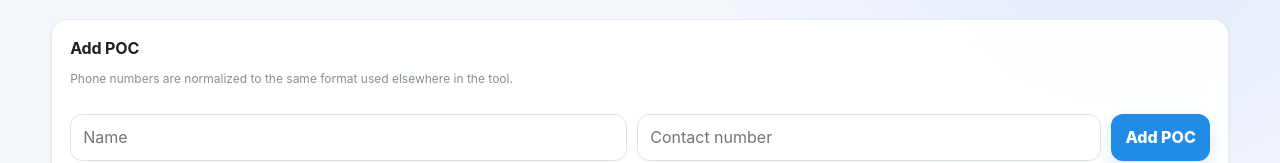
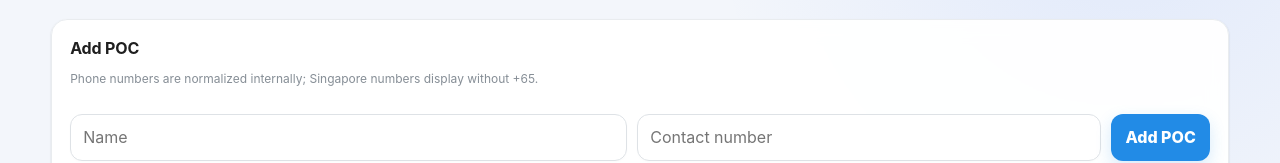
Before and after one commit to aqideh/volmessagetool, a Next.js app: page /pocs in a window 1280 px wide. Shown: the part 169-332 px from the top of the page. Built offline with nearby package versions, Linux system fonts and the light colour scheme.

Commit message:
fix: hide Singapore country code in POC directory

```diff
--- a/app/pocs/page.tsx
+++ b/app/pocs/page.tsx
@@ -3,7 +3,7 @@
 import { useEffect, useMemo, useState, type FormEvent } from "react";
 import { db } from "@/lib/db";
 import { titleCaseName } from "@/lib/name";
-import { normalizePhone } from "@/lib/phone";
+import { displayPhone, normalizePhone } from "@/lib/phone";
 import type { PocRecord } from "@/lib/types";
 
 const now = () => new Date().toISOString();
@@ -28,7 +28,7 @@ export default function PocDirectoryPage() {
   const filtered = useMemo(() => {
     const q = query.trim().toLocaleLowerCase("en-SG");
     if (!q) return pocs;
-    return pocs.filter((poc) => `${poc.name} ${poc.phone}`.toLocaleLowerCase("en-SG").includes(q));
+    return pocs.filter((poc) => `${poc.name} ${displayPhone(poc.phone)}`.toLocaleLowerCase("en-SG").includes(q));
   }, [pocs, query]);
 
   async function addPoc(event: FormEvent) {
@@ -46,7 +46,7 @@ export default function PocDirectoryPage() {
 
   function beginEdit(poc: PocRecord) {
     setEditingId(poc.id);
-    setEditForm({ name: poc.name, phone: poc.phone });
+    setEditForm({ name: poc.name, phone: displayPhone(poc.phone) });
     setNotice("");
   }
 
@@ -88,7 +88,7 @@ export default function PocDirectoryPage() {
       <div className="stack">
         <section className="panel">
           <div className="split">
-            <div><h2>Add POC</h2><p className="muted">Phone numbers are normalized to the same format used elsewhere in the tool.</p></div>
+            <div><h2>Add POC</h2><p className="muted">Phone numbers are normalized internally; Singapore numbers display without +65.</p></div>
           </div>
           <form className="general-recipient-form" onSubmit={addPoc}>
             <input placeholder="Name" value={form.name} onChange={(event) => setForm({ ...form, name: event.target.value })} />
@@ -112,7 +112,7 @@ export default function PocDirectoryPage() {
                   return (
                     <tr key={poc.id}>
                       <td>{editing ? <input value={editForm.name} onChange={(event) => setEditForm({ ...editForm, name: event.target.value })} /> : poc.name}</td>
-                      <td>{editing ? <input value={editForm.phone} onChange={(event) => setEditForm({ ...editForm, phone: event.target.value })} /> : poc.phone}</td>
+                      <td>{editing ? <input value={editForm.phone} onChange={(event) => setEditForm({ ...editForm, phone: event.target.value })} /> : displayPhone(poc.phone)}</td>
                       <td>
                         <div className="row-actions">
                           {editing ? <>
```
